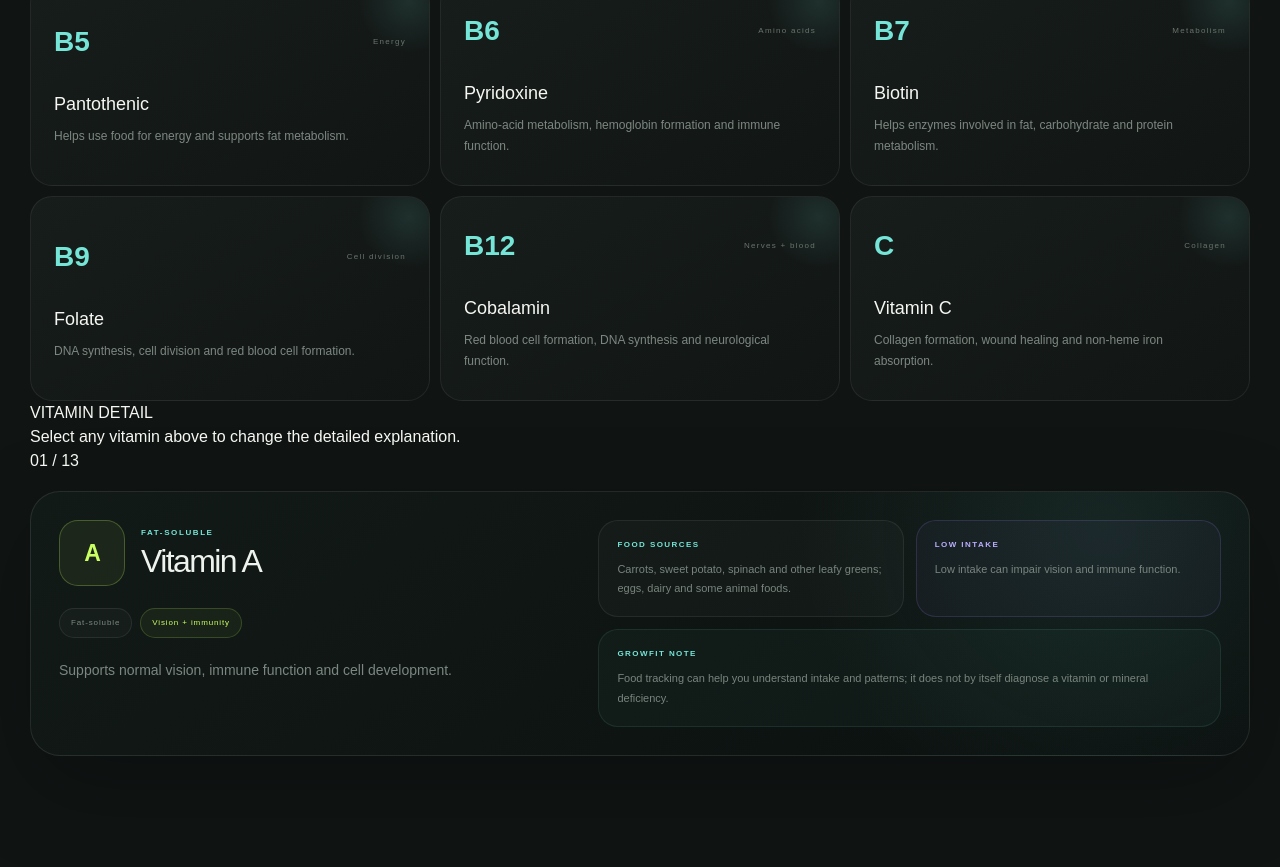
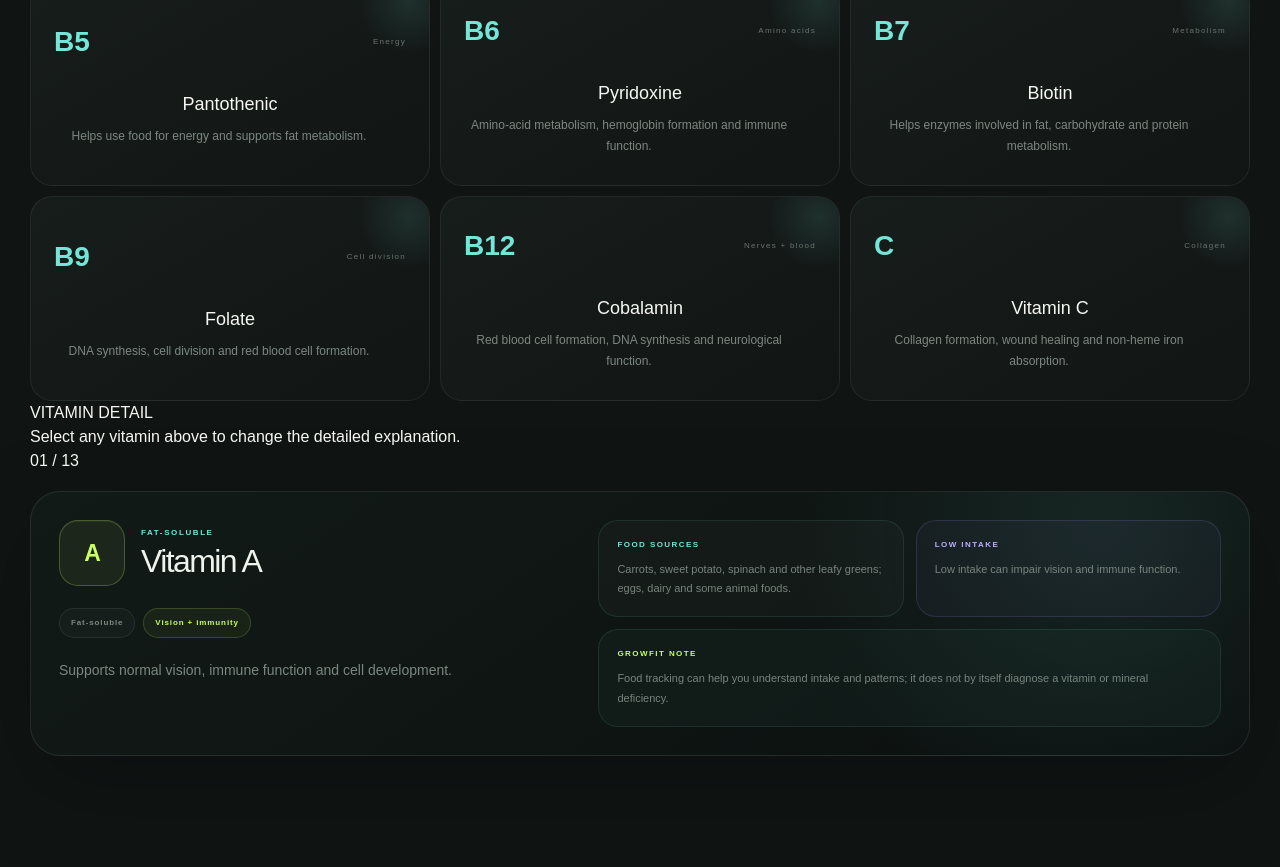
Before and after one commit to Satyabarla26112006/growfit-website, a Next.js app: page / in a window 1280 px wide. Shown: the part 4613-5480 px from the top of the page. Built offline with nearby package versions, Linux system fonts and the light colour scheme.

Commit message:
Fix mineral information UI and founder section

```diff
--- a/app/globals.css
+++ b/app/globals.css
@@ -169,3 +169,240 @@
     height:92px;
   }
 }
+
+/* =========================================================
+   GROWFIT FIX — MINERAL ATLAS + DETAIL PANEL
+   These classes were missing from the uploaded stylesheet,
+   which caused the mineral section to render as raw text.
+   ========================================================= */
+
+.nxp-mineral-selectors{
+  display:grid;
+  grid-template-columns:repeat(5,minmax(0,1fr));
+  gap:10px;
+  margin-top:28px;
+  padding:22px;
+  border:1px solid var(--line);
+  border-radius:28px;
+  background:linear-gradient(145deg,#101514,#0b100f);
+  box-shadow:0 24px 70px rgba(0,0,0,.28);
+}
+
+.nxp-mineral-selectors button{
+  appearance:none;
+  width:100%;
+  min-height:92px;
+  margin:0;
+  padding:14px;
+  border:1px solid rgba(255,255,255,.08);
+  border-radius:18px;
+  background:rgba(255,255,255,.025);
+  color:#eef3ed;
+  text-align:left;
+  cursor:pointer;
+  display:flex;
+  flex-direction:column;
+  justify-content:space-between;
+  transition:transform .22s ease,border-color .22s ease,background .22s ease,box-shadow .22s ease;
+}
+
+.nxp-mineral-selectors button:hover{
+  transform:translateY(-4px);
+  border-color:rgba(116,229,214,.28);
+  background:rgba(116,229,214,.045);
+  box-shadow:0 18px 45px rgba(0,0,0,.26);
+}
+
+.nxp-mineral-selectors button.active{
+  border-color:rgba(116,229,214,.60);
+  background:linear-gradient(145deg,rgba(116,229,214,.10),rgba(201,255,98,.035));
+  box-shadow:0 18px 50px rgba(116,229,214,.075),inset 0 1px rgba(255,255,255,.05);
+}
+
+.nxp-mineral-selectors button span{
+  display:block;
+  font-size:21px;
+  line-height:1;
+  font-weight:800;
+  letter-spacing:-.04em;
+  color:var(--mint);
+}
+
+.nxp-mineral-selectors button strong{
+  display:block;
+  margin-top:9px;
+  font-size:12px;
+  font-weight:700;
+  color:#dce2dc;
+}
+
+.nxp-mineral-selectors button small{
+  display:block;
+  margin-top:9px;
+  font-size:8px;
+  letter-spacing:.10em;
+  color:#59645e;
+}
+
+.nxp-mineral-selectors button.active small{
+  color:var(--lime);
+}
+
+/* Detailed knowledge panel below the selector */
+.nxp-learn-panel{
+  margin-top:18px;
+  padding:28px;
+  border:1px solid rgba(255,255,255,.09);
+  border-radius:32px;
+  background:
+    radial-gradient(circle at 88% 12%,rgba(116,229,214,.10),transparent 27%),
+    radial-gradient(circle at 10% 90%,rgba(168,140,255,.05),transparent 25%),
+    linear-gradient(145deg,#131a17,#0a0f0e);
+  box-shadow:0 34px 95px rgba(0,0,0,.30);
+}
+
+.nxp-learn-grid{
+  display:grid;
+  grid-template-columns:minmax(0,.82fr) minmax(0,1.18fr);
+  gap:30px;
+  align-items:start;
+}
+
+.nxp-learn-heading{
+  display:flex;
+  align-items:center;
+  gap:16px;
+}
+
+.nxp-learn-code{
+  width:66px;
+  height:66px;
+  flex:0 0 auto;
+  display:grid;
+  place-items:center;
+  border-radius:20px;
+  border:1px solid rgba(201,255,98,.24);
+  background:linear-gradient(145deg,rgba(201,255,98,.10),rgba(116,229,214,.045));
+  color:var(--lime);
+  font-size:22px;
+  font-weight:900;
+  letter-spacing:-.05em;
+  box-shadow:inset 0 1px rgba(255,255,255,.06);
+}
+
+.nxp-learn-eyebrow{
+  font-size:8px;
+  font-weight:700;
+  letter-spacing:.20em;
+  color:var(--mint);
+}
+
+.nxp-learn-heading h3{
+  margin:7px 0 0;
+  color:#eef3ed;
+  font-size:34px;
+  line-height:1;
+  letter-spacing:-.06em;
+}
+
+.nxp-learn-pills{
+  display:flex;
+  flex-wrap:wrap;
+  gap:8px;
+  margin-top:23px;
+}
+
+.nxp-learn-pills span{
+  display:inline-flex;
+  align-items:center;
+  min-height:28px;
+  padding:7px 11px;
+  border:1px solid rgba(255,255,255,.08);
+  border-radius:999px;
+  background:rgba(255,255,255,.028);
+  color:#78837c;
+  font-size:8px;
+  font-weight:700;
+  letter-spacing:.10em;
+}
+
+.nxp-learn-pills span:last-child{
+  border-color:rgba(201,255,98,.18);
+  background:rgba(201,255,98,.045);
+  color:var(--lime);
+}
+
+.nxp-learn-role{
+  max-width:620px;
+  margin:22px 0 0;
+  color:#7c8780;
+  font-size:14px;
+  line-height:1.85;
+}
+
+.nxp-learn-info{
+  display:grid;
+  grid-template-columns:repeat(2,minmax(0,1fr));
+  gap:12px;
+}
+
+.nxp-learn-info>div{
+  min-width:0;
+  padding:18px;
+  border:1px solid rgba(255,255,255,.08);
+  border-radius:21px;
+  background:rgba(255,255,255,.025);
+}
+
+.nxp-learn-info>div.full{
+  grid-column:1 / -1;
+}
+
+.nxp-learn-info>div:nth-child(1){
+  border-color:rgba(116,229,214,.11);
+}
+
+.nxp-learn-info>div:nth-child(2){
+  border-color:rgba(168,140,255,.13);
+  background:rgba(168,140,255,.035);
+}
+
+.nxp-learn-info>div:nth-child(3){
+  border-color:rgba(201,255,98,.09);
+  background:rgba(201,255,98,.022);
+}
+
+.nxp-learn-info span{
+  display:block;
+  font-size:8px;
+  font-weight:700;
+  letter-spacing:.18em;
+}
+
+.nxp-learn-info>div:nth-child(1) span{color:var(--mint)}
+.nxp-learn-info>div:nth-child(2) span{color:#bcaeff}
+.nxp-learn-info>div:nth-child(3) span{color:var(--lime)}
+
+.nxp-learn-info p{
+  margin:9px 0 0;
+  color:#77827b;
+  font-size:11px;
+  line-height:1.78;
+}
+
+@media(max-width:1050px){
+  .nxp-mineral-selectors{grid-template-columns:repeat(3,minmax(0,1fr))}
+  .nxp-learn-grid{grid-template-columns:1fr}
+}
+
+@media(max-width:700px){
+  .nxp-mineral-selectors{
+    grid-template-columns:repeat(2,minmax(0,1fr));
+    padding:16px;
+    border-radius:24px;
+  }
+  .nxp-mineral-selectors button{min-height:84px}
+  .nxp-learn-panel{padding:20px;border-radius:26px}
+  .nxp-learn-info{grid-template-columns:1fr}
+  .nxp-learn-info>div.full{grid-column:auto}
+}
--- a/app/page.tsx
+++ b/app/page.tsx
@@ -437,7 +437,7 @@
                   key={code}
                   type="button"
                   onClick={() => setActiveVitamin(vitaminDetails.findIndex((item) => item.code === code))}
-                  className={`v-card v${i + 1} text-left`}
+                  className={`v-card v${i + 1}`}
                 >
                   <div className="v-card-top"><b>{code}</b><span>{role}</span></div>
                   <h4>{name}</h4>
@@ -459,7 +459,7 @@
                   key={code}
                   type="button"
                   onClick={() => setActiveVitamin(vitaminDetails.findIndex((item) => item.code === code))}
-                  className={`v-card v${i + 1} text-left`}
+                  className={`v-card v${i + 1}`}
                 >
                   <div className="v-card-top"><b>{code}</b><span>{role}</span></div>
                   <h4>{name}</h4>
```
